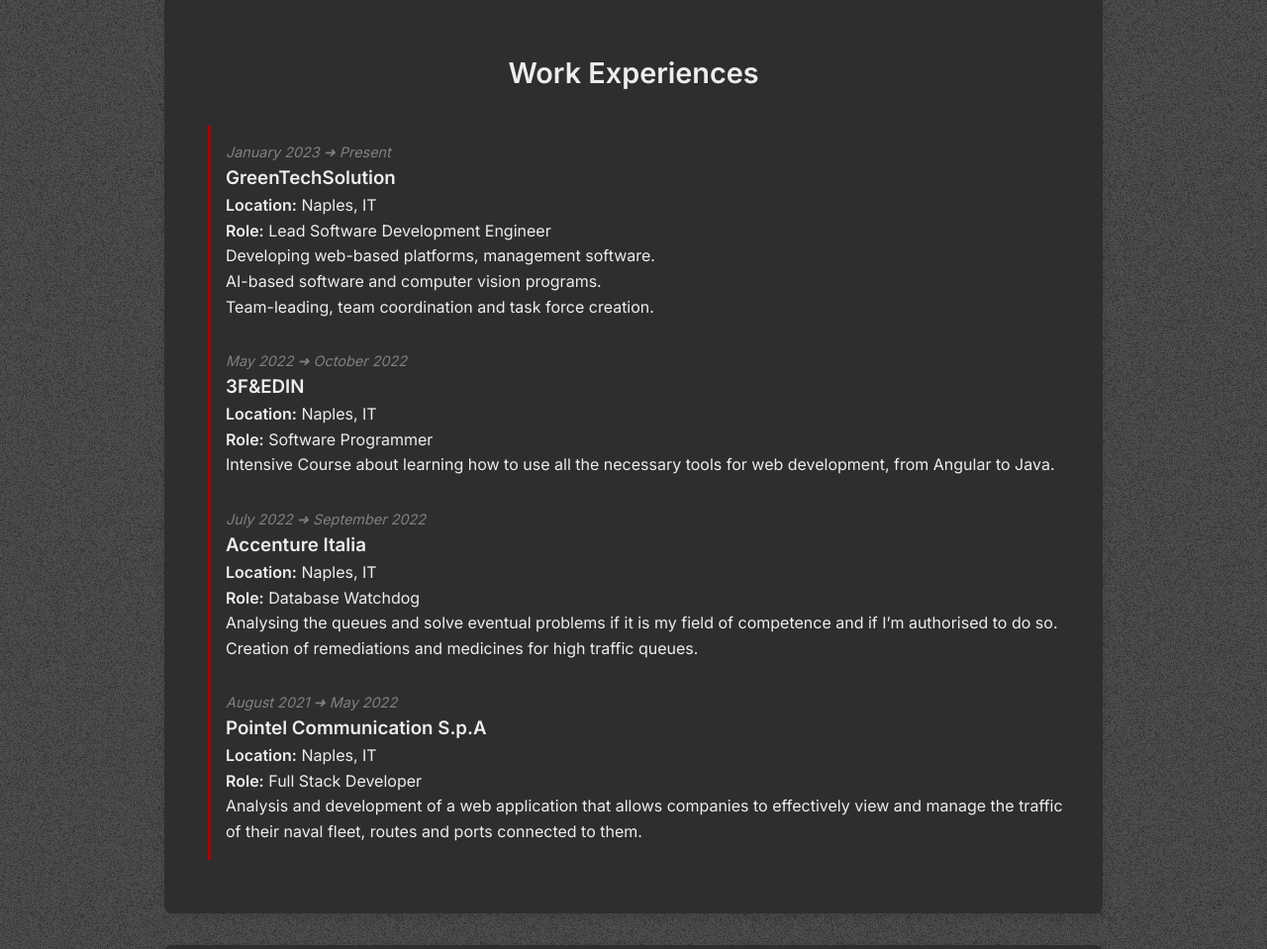
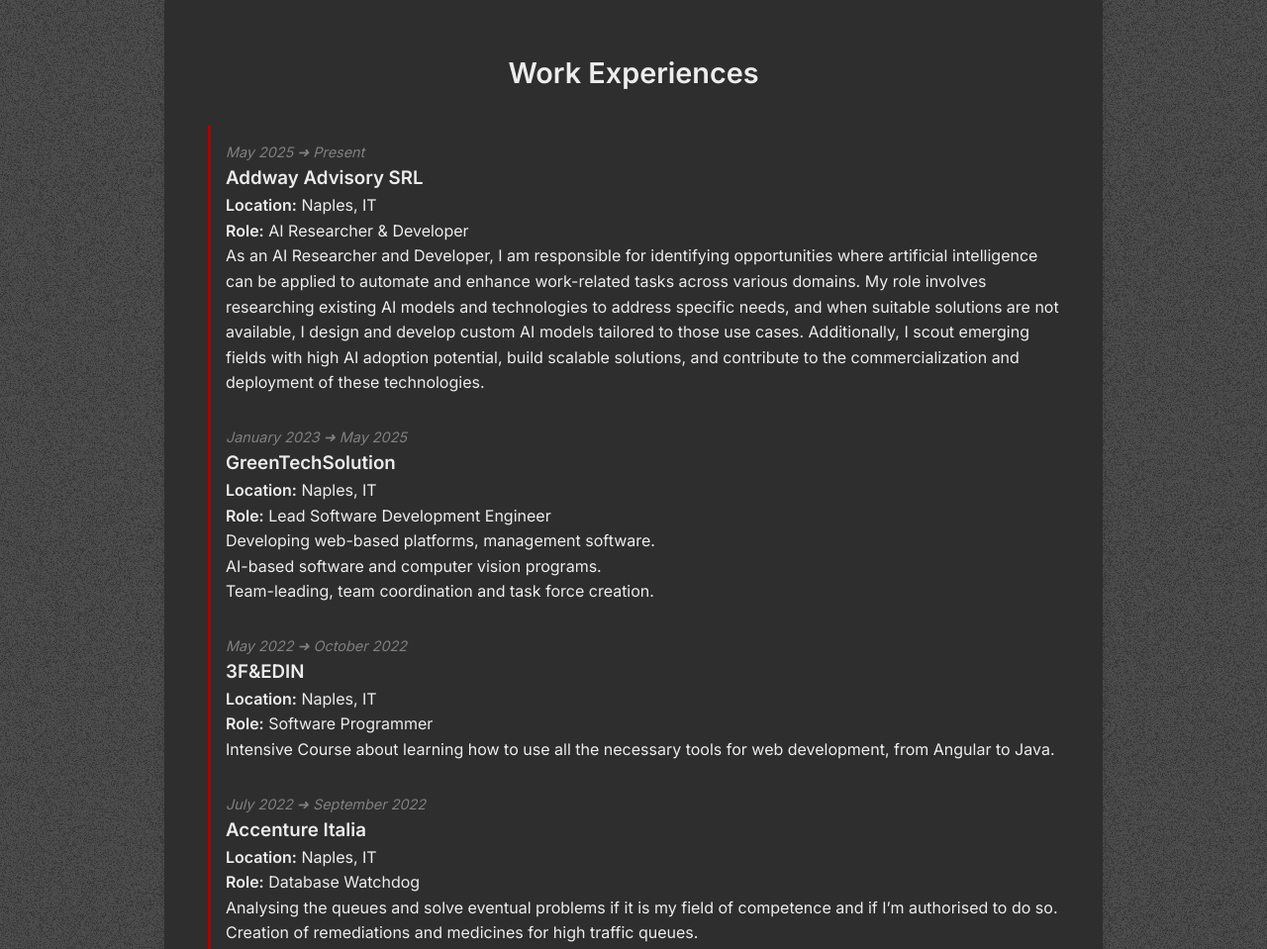
Before and after one commit to VikSn0w/viksn0w.github.io, a plain HTML site: page index.html in a window 1280 px wide. Shown: the part 1060-2019 px from the top of the page at 99% size. Drawn offline with nearby package versions, Linux system fonts and the light colour scheme.

Commit message:
Updated thw work expiriences

```diff
--- a/index.html
+++ b/index.html
@@ -355,13 +355,23 @@
             description: "Secondary High School specialised in generic science. Opted out in favor of ITI E. Medi High School."
         },
         {
+            name: "Addway Advisory SRL",
+            location: "Naples, IT",
+            role: "AI Researcher & Developer",
+            coords: [40.85713591445875, 14.278580746551913], // Example: New York
+            type: "work",
+            start: "May 2025",
+            end: "Present",
+            description: "As an AI Researcher and Developer, I am responsible for identifying opportunities where artificial intelligence can be applied to automate and enhance work-related tasks across various domains. My role involves researching existing AI models and technologies to address specific needs, and when suitable solutions are not available, I design and develop custom AI models tailored to those use cases. Additionally, I scout emerging fields with high AI adoption potential, build scalable solutions, and contribute to the commercialization and deployment of these technologies."
+        },
+        {
             name: "GreenTechSolution",
             location: "Naples, IT",
             role: "Lead Software Development Engineer",
             coords: [40.84657008216599, 14.332420548896918], // Example: New York
             type: "work",
             start: "January 2023",
-            end: "Present",
+            end: "May 2025",
             description: "Developing web-based platforms, management software.<br>AI-based software and computer vision programs.<br>Team-leading, team coordination and task force creation."
         },
         {
```
